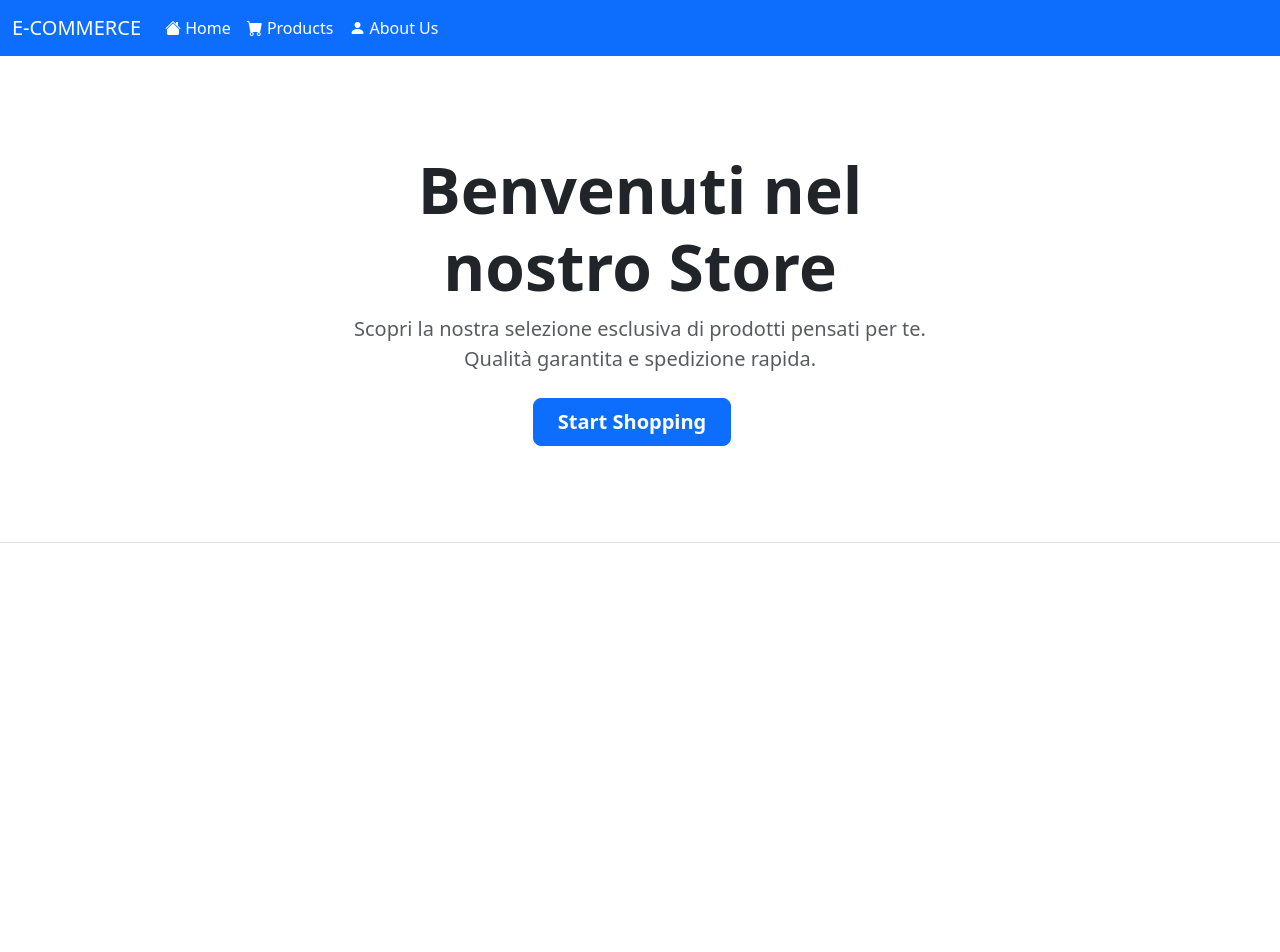
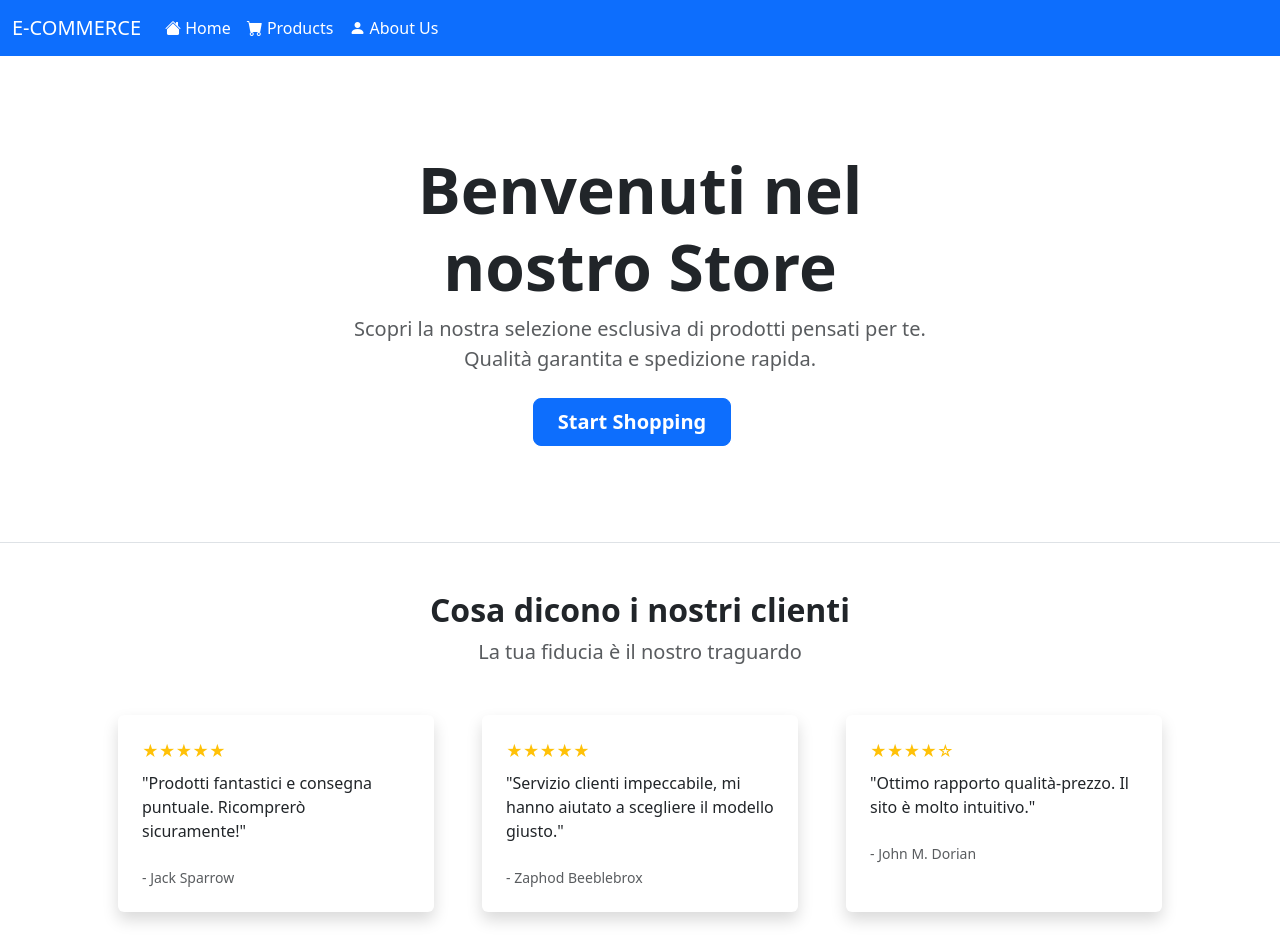
Before and after one commit to gabriele-fontana/react-router, a React (Vite) app: page / in a window 1280 px wide. Shown: the top 952 px of the page. Before the commit the page ends 800 px from the top, so only its background shows below. Built offline with nearby package versions, Linux system fonts and the light colour scheme.

Commit message:
add customer reviews section to Homepage

```diff
--- a/src/pages/Homepage.jsx
+++ b/src/pages/Homepage.jsx
@@ -28,6 +28,45 @@ export default function Homepage() {
                     </div>
                 </div>
             </header>
+
+            {/* ADD REVIEWS SECTION */}
+            <section id="reviews">
+                <div className="container px-5 my-5">
+                    <div className="text-center mb-5">
+                        <h2 className="fw-bolder">Cosa dicono i nostri clienti</h2>
+                        <p className="lead text-muted mb-0">La tua fiducia è il nostro traguardo</p>
+                    </div>
+                    <div className="row gx-5">
+                        <div className="col-lg-4 mb-5">
+                            <div className="card h-100 shadow border-0">
+                                <div className="card-body p-4">
+                                    <div className="text-warning mb-2">★★★★★</div>
+                                    <p className="card-text mb-4">"Prodotti fantastici e consegna puntuale. Ricomprerò sicuramente!"</p>
+                                    <div className="small text-muted">- Jack Sparrow</div>
+                                </div>
+                            </div>
+                        </div>
+                        <div className="col-lg-4 mb-5">
+                            <div className="card h-100 shadow border-0">
+                                <div className="card-body p-4">
+                                    <div className="text-warning mb-2">★★★★★</div>
+                                    <p className="card-text mb-4">"Servizio clienti impeccabile, mi hanno aiutato a scegliere il modello giusto."</p>
+                                    <div className="small text-muted">- Zaphod Beeblebrox</div>
+                                </div>
+                            </div>
+                        </div>
+                        <div className="col-lg-4 mb-5">
+                            <div className="card h-100 shadow border-0">
+                                <div className="card-body p-4">
+                                    <div className="text-warning mb-2">★★★★☆</div>
+                                    <p className="card-text mb-4">"Ottimo rapporto qualità-prezzo. Il sito è molto intuitivo."</p>
+                                    <div className="small text-muted">- John M. Dorian</div>
+                                </div>
+                            </div>
+                        </div>
+                    </div>
+                </div>
+            </section>
         </>
     )
 
```
